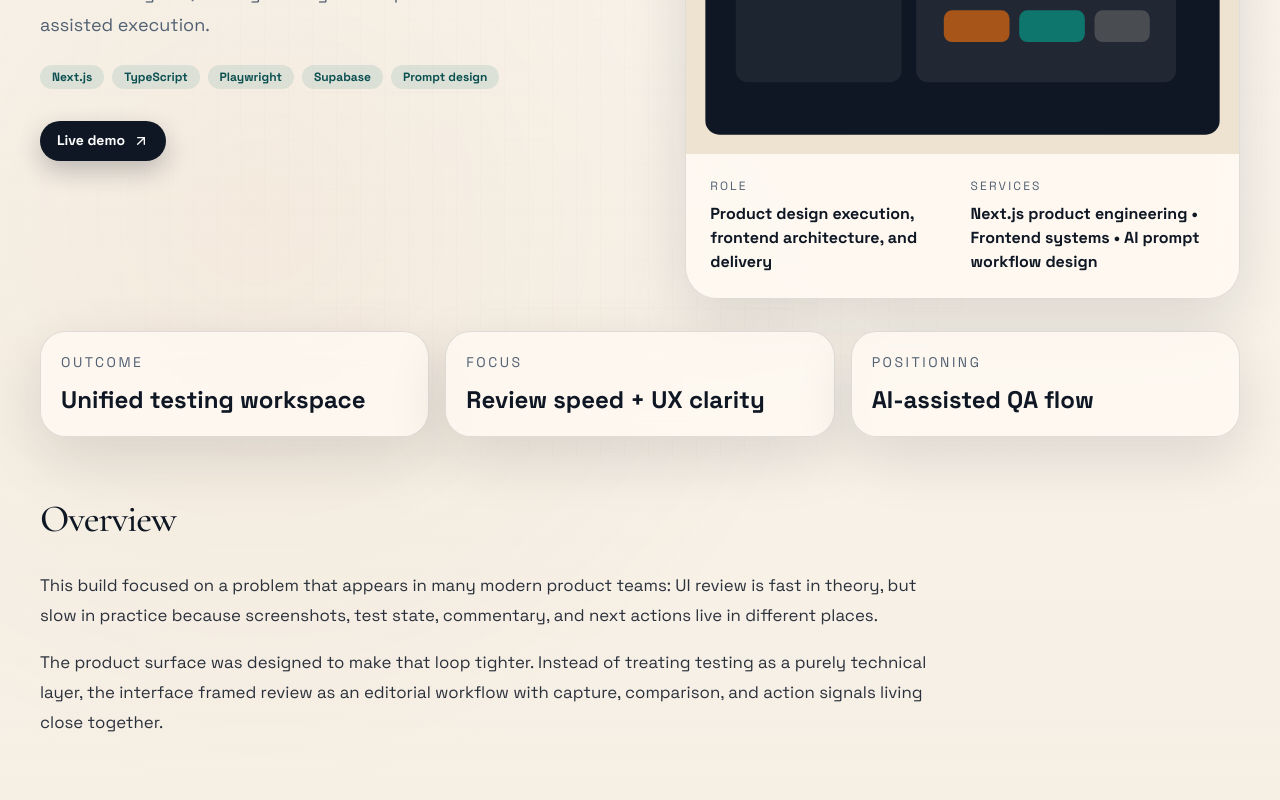
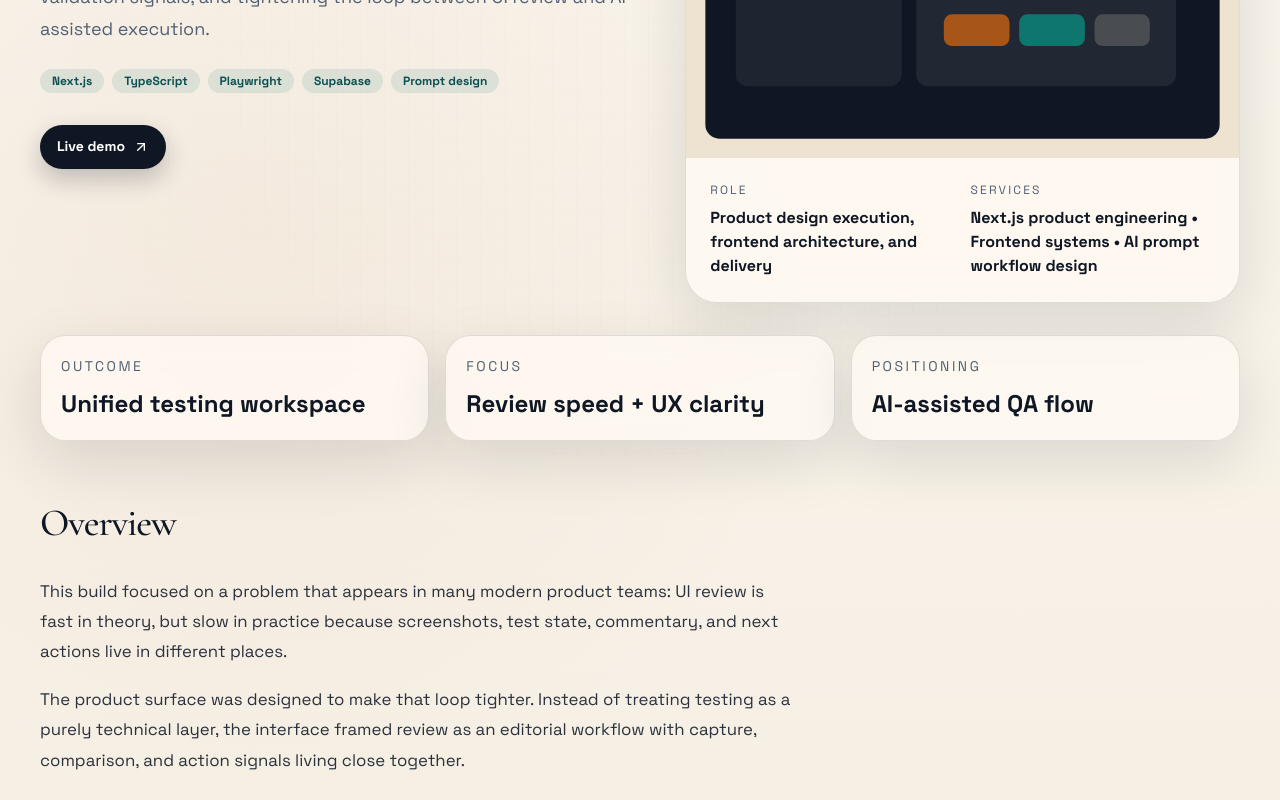
Before and after one commit to majoolify-spec/majoolify-portfolio, a Next.js app: page /en/work/ai-frontend-testing-platform in a window 1280 px wide. Shown: the part 340-1140 px from the top of the page. Built offline with nearby package versions, Linux system fonts and the light colour scheme.

Commit message:
Polish UI accessibility targets and case-study typography rhythm

```diff
--- a/app/[locale]/work/[slug]/page.tsx
+++ b/app/[locale]/work/[slug]/page.tsx
@@ -239,7 +239,7 @@ export default async function CaseStudyPage({
           </section>
         ) : null}
 
-        <section className="case-prose mt-12 max-w-4xl">{content}</section>
+        <section className="case-prose case-prose-shell mt-12">{content}</section>
 
         {meta.gallery.length > 0 ? (
           <section className="mt-14">
--- a/app/globals.css
+++ b/app/globals.css
@@ -217,6 +217,10 @@ select {
   color: rgba(15, 23, 36, 0.88);
 }
 
+.case-prose-shell {
+  max-width: min(70ch, 100%);
+}
+
 .case-prose h2,
 .case-prose h3 {
   font-family: var(--font-cormorant), serif;
@@ -238,7 +242,7 @@ select {
 .case-prose ul,
 .case-prose ol,
 .case-prose blockquote {
-  margin: 1rem 0;
+  margin: 1.1rem 0;
 }
 
 .case-prose ul,
@@ -669,6 +673,23 @@ select {
     line-height: 0.96;
   }
 
+  .case-prose {
+    font-size: 1rem;
+    line-height: 1.74;
+  }
+
+  .case-prose h2 {
+    margin-top: 2.2rem;
+    margin-bottom: 0.9rem;
+    line-height: 1.02;
+  }
+
+  .case-prose h3 {
+    margin-top: 1.65rem;
+    margin-bottom: 0.65rem;
+    line-height: 1.08;
+  }
+
   .signature-headline {
     font-size: clamp(2.18rem, 10vw, 3.05rem);
   }
--- a/components/site-chrome.tsx
+++ b/components/site-chrome.tsx
@@ -84,7 +84,7 @@ export function PublicHeader({ locale, home }: PublicHeaderProps) {
             <a
               key={item.key}
               href={`${base}#${item.key}`}
-              className="rounded-full border border-[var(--border)] bg-white/65 px-3 py-1.5 text-xs font-medium whitespace-nowrap text-[var(--muted)] transition hover:border-[rgba(15,118,110,0.3)] hover:text-[var(--accent-strong)]"
+              className="inline-flex min-h-11 items-center rounded-full border border-[var(--border)] bg-white/65 px-3 py-1.5 text-sm font-medium whitespace-nowrap text-[var(--muted)] transition hover:border-[rgba(15,118,110,0.3)] hover:text-[var(--accent-strong)] focus-visible:outline-none focus-visible:ring-2 focus-visible:ring-[var(--accent-strong)] focus-visible:ring-offset-2 focus-visible:ring-offset-[var(--background)]"
             >
               {item.label}
             </a>
--- a/lib/ui-classes.ts
+++ b/lib/ui-classes.ts
@@ -1,5 +1,5 @@
 const BUTTON_BASE =
-  "inline-flex min-h-10 min-w-10 items-center justify-center gap-2 rounded-full px-4 py-2.5 text-sm font-semibold leading-tight transition hover:-translate-y-0.5";
+  "inline-flex min-h-11 min-w-11 items-center justify-center gap-2 rounded-full px-4 py-2.5 text-sm font-semibold leading-tight transition hover:-translate-y-0.5 focus-visible:outline-none focus-visible:ring-2 focus-visible:ring-[var(--accent-strong)] focus-visible:ring-offset-2 focus-visible:ring-offset-[var(--background)]";
 
 const BUTTON_DISABLED = "disabled:cursor-not-allowed disabled:translate-y-0 disabled:opacity-60 disabled:shadow-none";
 
```
